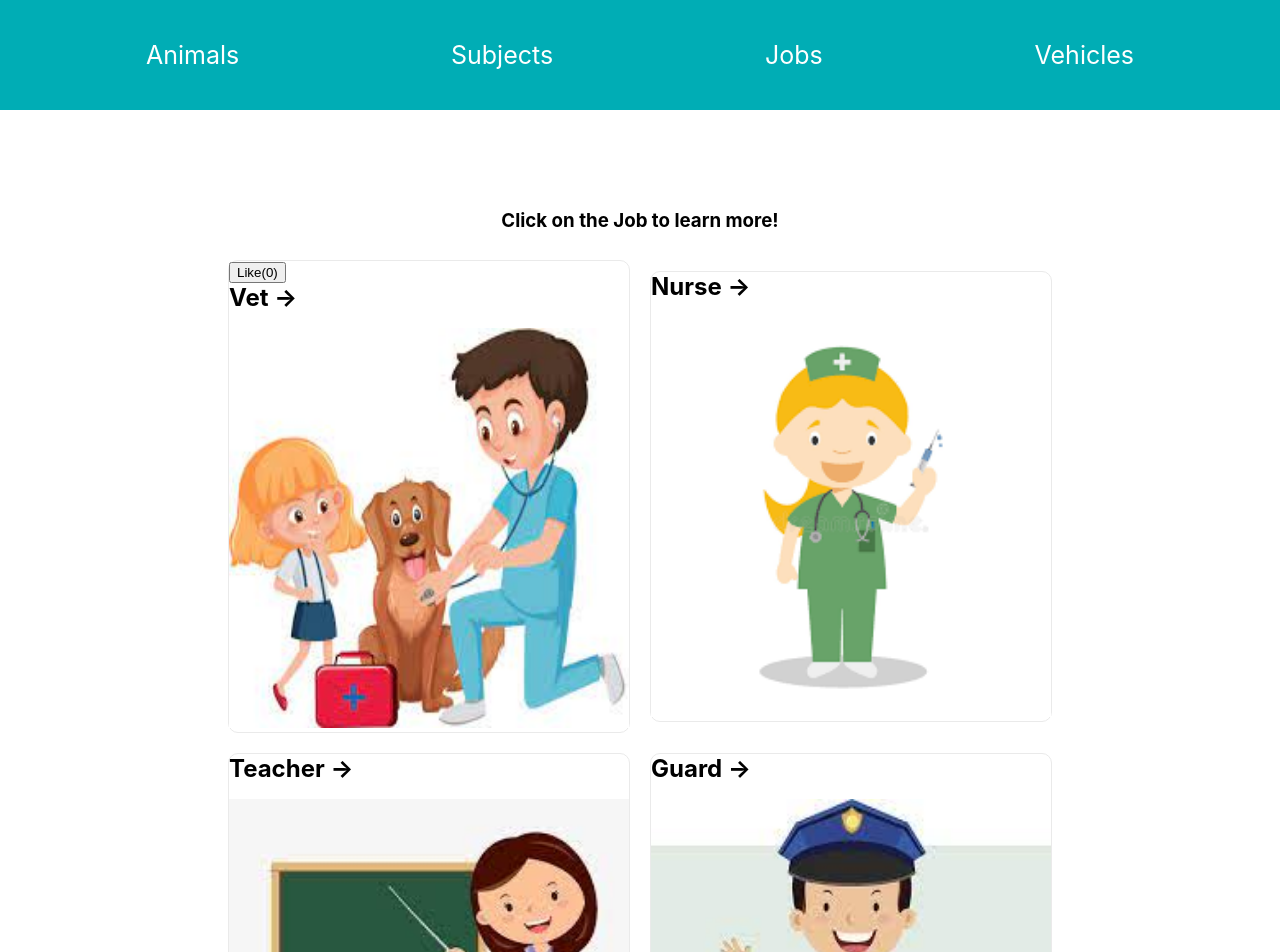
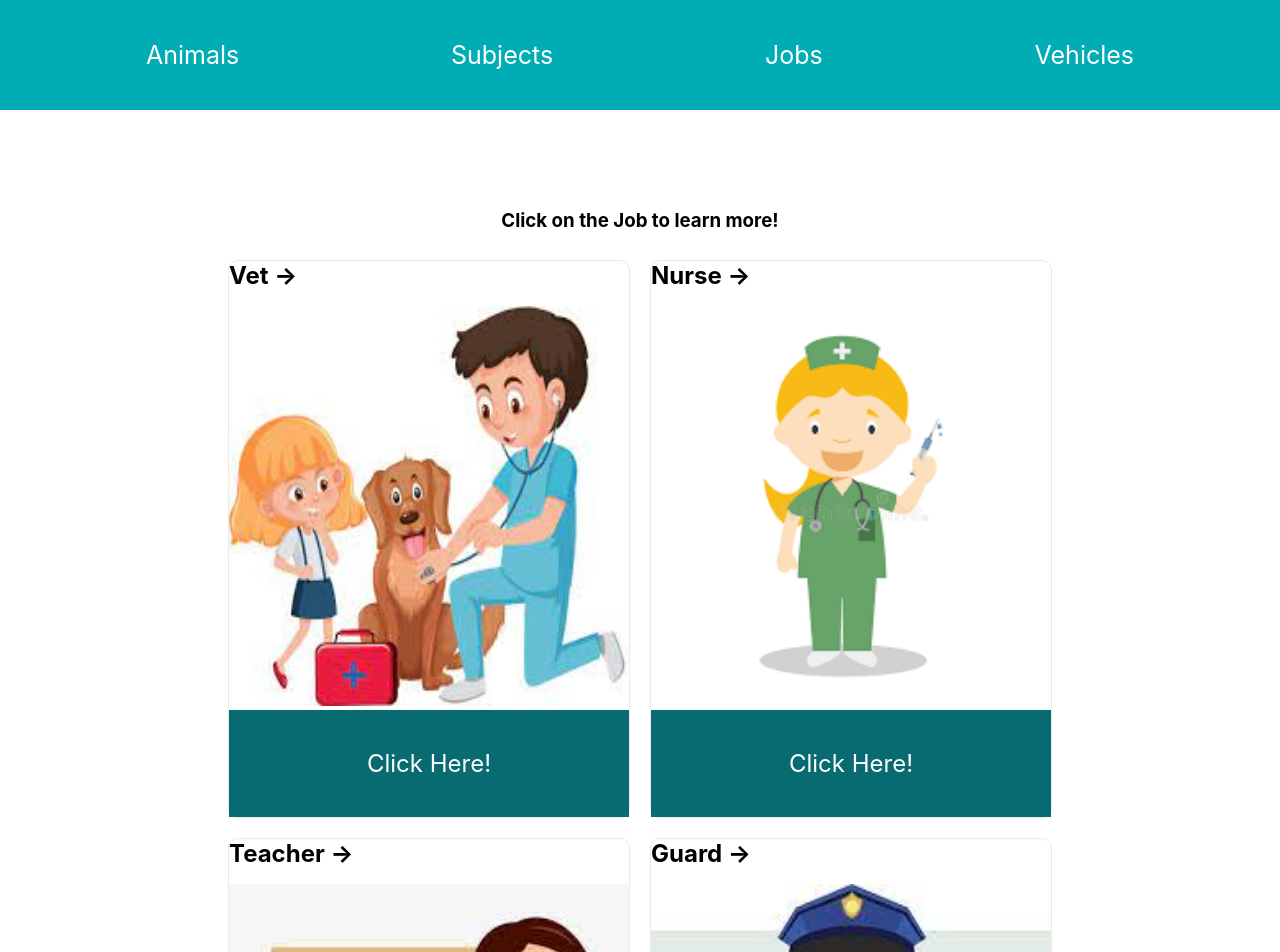
Before and after one commit to cliodhnaniniaidh1/FSMiniProject, a Next.js app: page /jobs in a window 1280 px wide. Shown: the top 952 px of the page. Built offline with nearby package versions, Linux system fonts and the light colour scheme.

Commit message:
Added popup feature

```diff
--- a/layout/popup/Popup.js
+++ b/layout/popup/Popup.js
@@ -1,23 +1,29 @@
-import classes from "./Popup.module.css"
+import styles from "./Popup.module.css"
 import { useState } from 'react'
 
 
 export default function Popup(props) {
-  let [showMe, setShowMe] = useState()
 
-  if(props.show) { /* Move the show / hide code to the component itself: */
-    return null
+  const [show, setShow] = useState(false)
+
+function close() {
+  if (show == true) {
+    setShow(false);
+  } else {
+    setShow(true);
   }
-
-  if(showMe) { /* Move the show / hide code to the component itself: */
-    return null
-  }
-
-  return (
-    <div className={classes.mainDiv} onClick={() => setShowMe(true)} >
-      <div className={classes.greyBackground}></div>
-      <div className={classes.thePopup}>
+}
+    return (
+      <div className={styles.button}>
+        <p onClick={() => close(true)}>Click Here!</p>
+        {show && (
+          <div className={styles.mainDiv} >
+            <div className={styles.greyBackground}></div>
+            <div className={styles.thePopup}>
+              <div className={styles.button} onClick={() => close(false)}>Close</div>
+            </div>
+          </div>
+        )}
       </div>
-    </div>
-  )
+    );
 }
--- a/layout/popup/Popup.module.css
+++ b/layout/popup/Popup.module.css
@@ -6,6 +6,16 @@
   top: 0px;
   z-index: 50;
 }
+
+.button{
+  padding: 15px;
+  font-size: 24px;
+  cursor: pointer;
+  text-align: center;
+  color: #fff;
+  background-color: #096B72;
+}
+
 
 .greyBackground {
   width: 100%;
--- a/pages/animals.js
+++ b/pages/animals.js
@@ -6,6 +6,8 @@ import Image from 'next/image'
 import Link from 'next/link'
 import styles from '../styles/Page.module.css'
 import HeaderComponent from './components/Header';
+import Popup from '../layout/popup/Popup'
+import { useState } from 'react'
 
 function animals(){
 
@@ -23,6 +25,7 @@ function animals(){
               width={400}
               height={400}
               />
+               <Popup />
           </a>
 
           <a className={styles.card}>
@@ -33,6 +36,7 @@ function animals(){
               width={400}
               height={400}
               />
+               <Popup />
           </a>
 
           <a className={styles.card}>
@@ -43,6 +47,7 @@ function animals(){
               width={400}
               height={400}
               />
+              <Popup />
           </a>
 
           <a className={styles.card}>
@@ -53,6 +58,7 @@ function animals(){
               width={400}
               height={400}
               />
+              <Popup />
           </a>
         </div>
         <div className={styles.button}>
--- a/pages/jobs.js
+++ b/pages/jobs.js
@@ -7,14 +7,15 @@ import teacher from '../images/teacher.png'
 import guard from '../images/guard.png'
 import Link from 'next/link'
 import React from 'react';
+import Popup from '../layout/popup/Popup';
 
 export default function jobs(){
 
-  const [likes, setLikes] = React.useState(0);
+  // const [likes, setLikes] = React.useState(0);
 
-  function handleClick(){
-    setLikes(likes + 1);
-  }
+  // function handleClick(){
+  //   setLikes(likes + 1);
+  // }
   return (
     <div className={styles.container}>
       <HeaderComponent></HeaderComponent>
@@ -22,7 +23,7 @@ export default function jobs(){
         <h3>Click on the Job to learn more!</h3>
         <div className={styles.grid}>
           <a className={styles.card}>
-            <button onClick = {handleClick}>Like({likes})</button>
+            {/* <button onClick = {handleClick}>Like({likes})</button> */}
             <h2>Vet &rarr;</h2>
             <Image
               src={vet}
@@ -30,6 +31,7 @@ export default function jobs(){
               width={400}
               height={400}
               />
+              <Popup />
           </a>
 
           <a className={styles.card}>
@@ -40,6 +42,7 @@ export default function jobs(){
               width={400}
               height={400}
               />
+              <Popup />
           </a>
 
           <a className={styles.card}>
@@ -50,6 +53,7 @@ export default function jobs(){
               width={400}
               height={400}
               />
+              <Popup />
           </a>
 
           <a  className={styles.card}>
@@ -60,6 +64,7 @@ export default function jobs(){
               width={400}
               height={400}
               />
+              <Popup />
           </a>
         </div>
         <div className={styles.button}>
--- a/pages/subjects.js
+++ b/pages/subjects.js
@@ -6,6 +6,7 @@ import histroy from '../images/history.png'
 import Link from 'next/link'
 import styles from '../styles/Page.module.css'
 import HeaderComponent from './components/Header';
+import Popup from '../layout/popup/Popup'
 
 export default function subjects(){
   return (
@@ -22,6 +23,7 @@ export default function subjects(){
               width={400}
               height={400}
               />
+            <Popup />
           </a>
 
           <a className={styles.card}>
@@ -32,6 +34,7 @@ export default function subjects(){
               width={400}
               height={400}
               />
+              <Popup />
           </a>
 
           <a className={styles.card}>
@@ -42,6 +45,7 @@ export default function subjects(){
               width={400}
               height={400}
               />
+              <Popup />
           </a>
 
           <a className={styles.card}>
@@ -52,6 +56,7 @@ export default function subjects(){
               width={400}
               height={400}
               />
+              <Popup />
           </a>
         </div>
         <div className={styles.button}>
--- a/pages/vehicles.js
+++ b/pages/vehicles.js
@@ -6,6 +6,7 @@ import motorbike from '../images/motorbike.png'
 import car from '../images/car.png'
 import tractor from '../images/tractor.png'
 import Link from 'next/link'
+import Popup from '../layout/popup/Popup';
 
 export default function vehicles(){
   return (
@@ -22,6 +23,7 @@ export default function vehicles(){
               width={400}
               height={400}
               />
+              <Popup />
           </a>
 
           <a className={styles.card}>
@@ -32,6 +34,7 @@ export default function vehicles(){
               width={400}
               height={400}
               />
+              <Popup />
           </a>
 
           <a className={styles.card}>
@@ -42,6 +45,7 @@ export default function vehicles(){
               width={400}
               height={400}
               />
+              <Popup />
           </a>
 
           <a className={styles.card}>
@@ -52,6 +56,7 @@ export default function vehicles(){
               width={400}
               height={400}
               />
+              <Popup />
           </a>
         </div>
         <div className={styles.button}>
```
